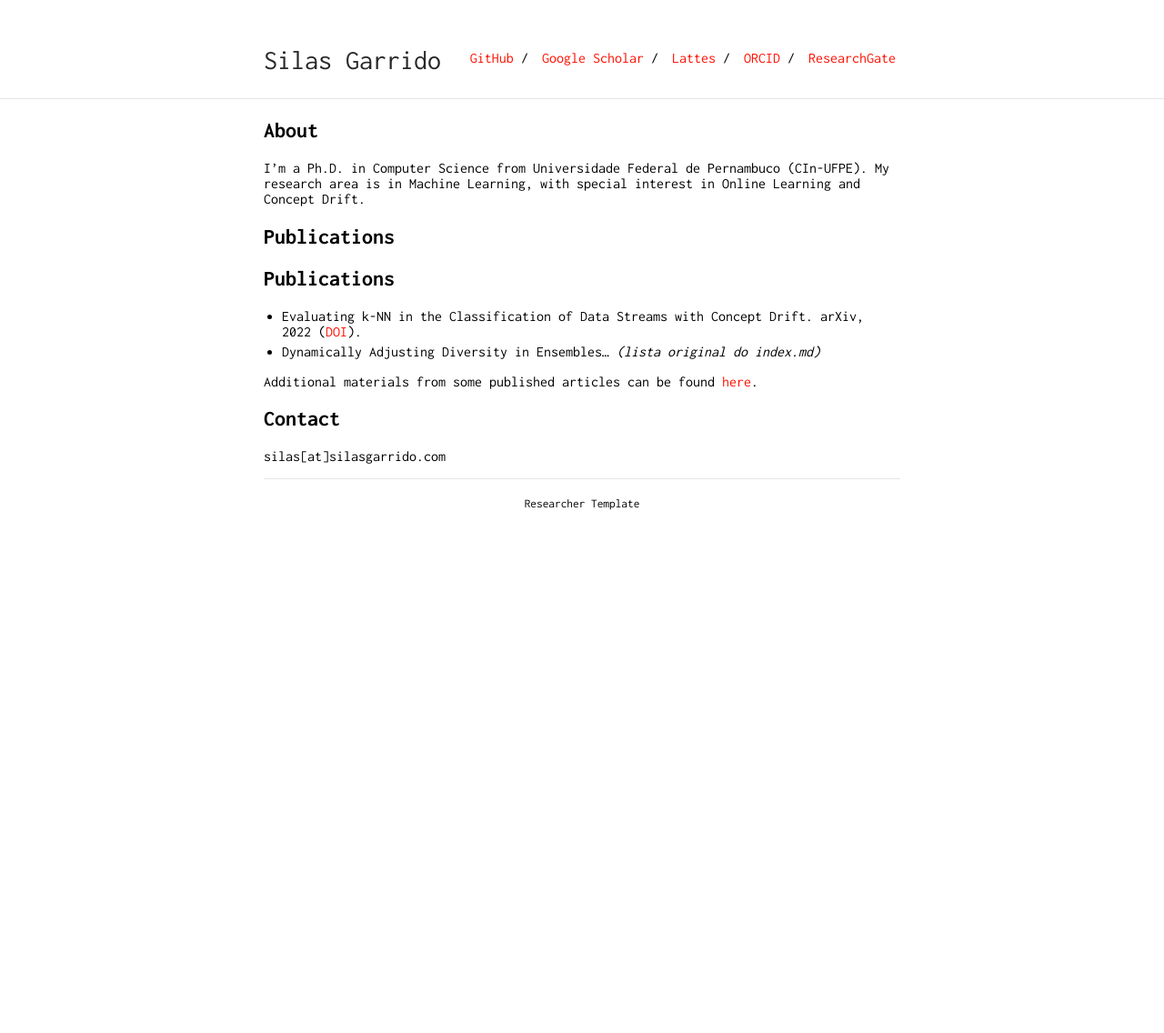
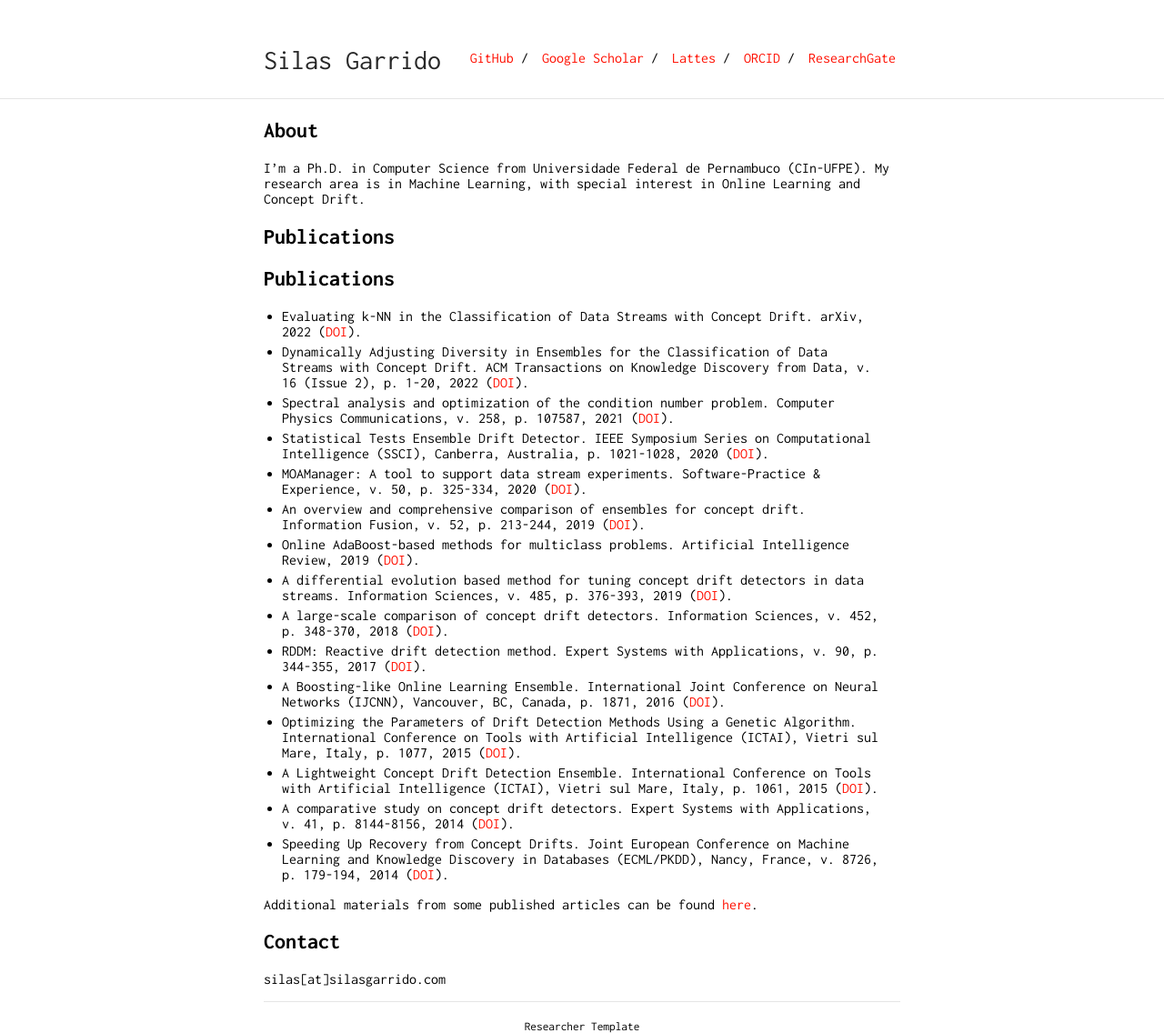
Before and after one commit to silasgtcs/silasgtcs.github.io, a Jekyll site: the page built from index.md, in a window 1280 px wide. Shown: the whole page at 91% size. Built offline with Jekyll 4.4.1, drawn with Linux system fonts in a browser that asks for light colours; our own code applies the rules of GitHub Pages for plain Markdown files; before the commit the page ends 900 px from its top, so only the background shows below that.

Commit message:
Update publications.html

```diff
--- a/_includes/publications.html
+++ b/_includes/publications.html
@@ -27,6 +27,19 @@
 
 {% comment %} Publicações estáticas enquanto o script ainda não rodou {% endcomment %}
 -  Evaluating k-NN in the Classification of Data Streams with Concept Drift. arXiv, 2022 ([DOI](https://doi.org/10.48550/arXiv.2210.03119){:target="_blank"}).
--  Dynamically Adjusting Diversity in Ensembles... *(lista original do index.md)*
+-  Dynamically Adjusting Diversity in Ensembles for the Classification of Data Streams with Concept Drift. ACM Transactions on Knowledge Discovery from Data, v. 16 (Issue 2), p. 1-20, 2022 ([DOI](https://doi.org/10.1145/3466616){:target="_blank"}).
+-  Spectral analysis and optimization of the condition number problem. Computer Physics Communications, v. 258, p. 107587, 2021 ([DOI](https://dx.doi.org/10.1016/j.cpc.2020.107587){:target="_blank"}).
+-  Statistical Tests Ensemble Drift Detector. IEEE Symposium Series on Computational Intelligence (SSCI), Canberra, Australia, p. 1021-1028, 2020 ([DOI](http://dx.doi.org/10.1109/SSCI47803.2020.9308267){:target="_blank"}).
+-  MOAManager: A tool to support data stream experiments. Software-Practice & Experience, v. 50, p. 325-334, 2020 ([DOI](https://dx.doi.org/10.1002/spe.2795){:target="_blank"}).
+-  An overview and comprehensive comparison of ensembles for concept drift. Information Fusion, v. 52, p. 213-244, 2019 ([DOI](https://doi.org/10.1016/j.inffus.2019.03.006){:target="_blank"}).
+-  Online AdaBoost-based methods for multiclass problems. Artificial Intelligence Review, 2019 ([DOI](https://doi.org/10.1007/s10462-019-09696-6){:target="_blank"}).
+-  A differential evolution based method for tuning concept drift detectors in data streams. Information Sciences, v. 485, p. 376-393, 2019 ([DOI](https://doi.org/10.1016/j.ins.2019.02.031){:target="_blank"}).
+-  A large-scale comparison of concept drift detectors. Information Sciences, v. 452, p. 348-370, 2018 ([DOI](https://dx.doi.org/10.1016/j.ins.2018.04.014){:target="_blank"}).
+-  RDDM: Reactive drift detection method. Expert Systems with Applications, v. 90, p. 344-355, 2017 ([DOI](https://dx.doi.org/10.1016/j.eswa.2017.08.023){:target="_blank"}).
+-  A Boosting-like Online Learning Ensemble. International Joint Conference on Neural Networks (IJCNN), Vancouver, BC, Canada, p. 1871, 2016 ([DOI](https://dx.doi.org/10.1109/IJCNN.2016.7727427){:target="_blank"}).
+-  Optimizing the Parameters of Drift Detection Methods Using a Genetic Algorithm. International Conference on Tools with Artificial Intelligence (ICTAI), Vietri sul Mare, Italy, p. 1077, 2015 ([DOI](https://dx.doi.org/10.1109/ICTAI.2015.153){:target="_blank"}).
+-  A Lightweight Concept Drift Detection Ensemble. International Conference on Tools with Artificial Intelligence (ICTAI), Vietri sul Mare, Italy, p. 1061, 2015 ([DOI](https://dx.doi.org/10.1109/ICTAI.2015.151){:target="_blank"}).
+-  A comparative study on concept drift detectors. Expert Systems with Applications, v. 41, p. 8144-8156, 2014 ([DOI](https://dx.doi.org/10.1016/j.eswa.2014.07.019){:target="_blank"}).
+-  Speeding Up Recovery from Concept Drifts. Joint European Conference on Machine Learning and Knowledge Discovery in Databases (ECML/PKDD), Nancy, France, v. 8726, p. 179-194, 2014 ([DOI](https://dx.doi.org/10.1007/978-3-662-44845-8_12){:target="_blank"}).
 
 {% endif %}
```
